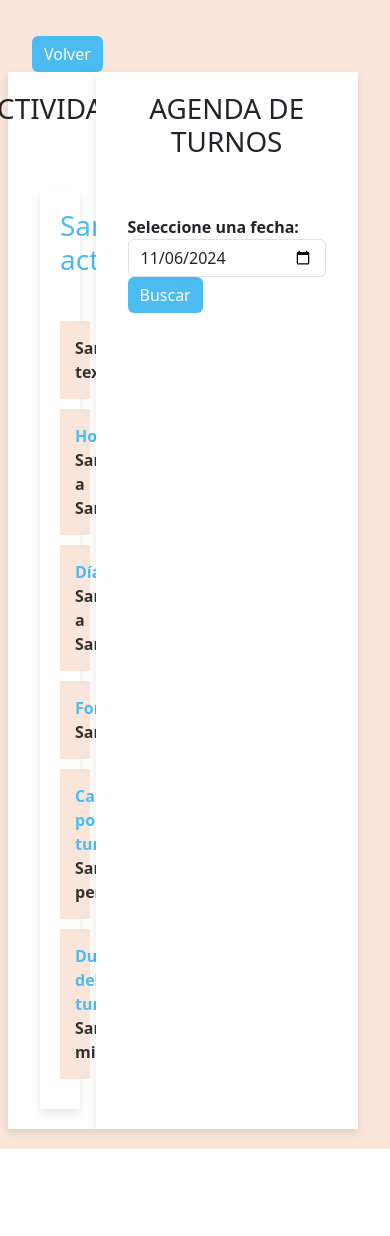
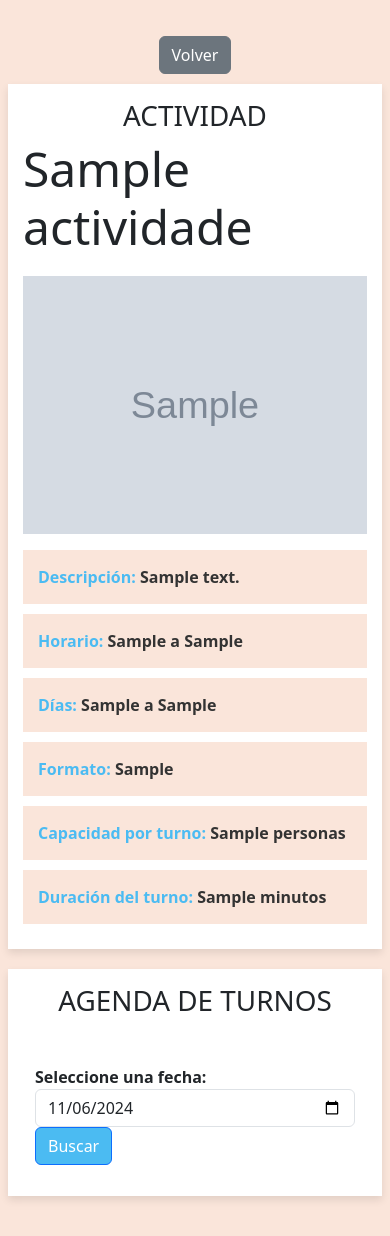
Before and after one commit to ariel-seijo/hotel-paradise, a PHP site: page /PAGINAS/turnos.php?id=1 in a window 390 px wide. Shown: the part 105-1341 px from the top of the page. Before the commit the page ends 1254 px from the top, so only its background shows below. Run offline with PHP 8.4, Linux system fonts and the light colour scheme; tables that the repository leaves empty or names only in its code hold one stand-in row (values such as "Sample post"); grey boxes marked "Sample" are stand-in pictures; data that the repository does not hold is empty.

Commit message:
fix, se agregó responsive en turnos.php, animaciones hover

```diff
--- a/PAGINAS/actividades.php
+++ b/PAGINAS/actividades.php
@@ -13,7 +13,7 @@
     <?php include 'navbar.php'; ?>
 
     <div class="container contenedor-principal">
-        <h1 class="display-1 text-center"><b>PANEL<b> DE ACTIVIDADES</h1>
+        <h1 class="display-1 text-center"><b>Panel<b> de Actividades</h1>
         <div class="contenedor-actividades d-flex flex-wrap">
             <?php include '../SCRIPT/generar_actividad.php'; ?>
         </div>
--- a/PAGINAS/administrador-actividades.php
+++ b/PAGINAS/administrador-actividades.php
@@ -48,9 +48,7 @@
                 color:black;
                 transition:.5s;
             }
-            .display-6{
 
-            }
 
 
     </style>
--- a/PAGINAS/turnos.php
+++ b/PAGINAS/turnos.php
@@ -28,87 +28,33 @@ if (isset($_GET['id'])) {
 }
 ?>
 
+
+
+
+
+
+
         <!DOCTYPE html>
-<html lang="en">
-
+<html lang="es">
 <head>
     <meta charset="UTF-8">
     <meta name="viewport" content="width=device-width, initial-scale=1.0">
-    <title>ADMINISTRACIÓN - Hotel Paradise</title>
-    <link href="https://cdn.jsdelivr.net/npm/bootstrap@5.3.3/dist/css/bootstrap.min.css" rel="stylesheet" integrity="sha384-QWTKZyjpPEjISv5WaRU9OFeRpok6YctnYmDr5pNlyT2bRjXh0JMhjY6hW+ALEwIH" crossorigin="anonymous">
-    <link rel="stylesheet" href="../ESTILOS/panel-administrador-estilo.css">
-</head>
+    <title>Página Responsive</title>
+    <link rel="stylesheet" href="https://cdn.jsdelivr.net/npm/bootstrap@5.3.3/dist/css/bootstrap.min.css">
+    <style>
+        .contenedor-principal {
+            background-color: #fae5da;
+            padding: 20px;
+        }
 
-<body>
-    <?php include 'navbar.php'; ?>
-    <div class="container contenedor-principal">
-        <div class="container mt-3">
-            <button onclick="window.history.back();" class="volver btn btn-secondary">Volver</button>
-        </div>
-        <div class="row">
-            <div class="col-3 h-100vh seccion-panel gap-2">
-                <h1 class="display-6 text-center">ACTIVIDAD</h1>
-                <style>
-
-                    .volver {
-
+        .seccion-panel, .seccion-elegida {
+            background-color: #ffffff;
+            padding: 20px;
+            box-shadow: 0px 4px 8px rgba(0, 0, 0, 0.1);
+            margin-bottom: 20px;
         }
 
 
-                    .btn {
-                        background-color: #4bbbf2;
-                        color: white;
-                        border: none;
-                        transition: background-color 0.3s ease;
-                    }
-
-
-                    .btn-custom:hover {
-                        background-color: #3aa3d4; /* Color más oscuro en hover */
-                    }
-
-
-                    /* Fondo y ajustes del contenedor principal */
-                    .contenedor-principal {
-                        background-color: #fae5da; /* Fondo neutro */
-                        padding: 20px;
-                    }
-
-                    /* Sección de la actividad */
-                    .seccion-panel {
-                        background-color: #ffffff; /* Fondo blanco para separar visualmente */
-                        padding: 20px;
-                        box-shadow: 0px 4px 8px rgba(0, 0, 0, 0.1);
-                        display: flex;
-                        flex-direction: column;
-                        align-items: center;
-                    }
-
-                    /* Tarjeta de detalles de la actividad */
-                    .actividad-detalle {
-                        max-width: 600px;
-
-                        background-color: #ffffff;
-                        padding: 20px;
-                        box-shadow: 0px 4px 8px rgba(0, 0, 0, 0.1);
-                    }
-
-                    /* Imagen de la actividad */
-                    .actividad-imagen {
-                        width: 100%;
-                        max-height: 300px;
-                        object-fit: cover;
-                    }
-
-                    /* Encabezado de la actividad */
-                    .actividad-detalle h1 {
-                        color: #4bbbf2;
-                        font-size: 1.75rem;
-                        text-align: center;
-                        margin-bottom: 20px;
-                    }
-
-                    /* Cuadro de información adicional */
         .info-cuadro {
                 background-color: #fae5da;
                 padding: 15px;
@@ -116,30 +62,84 @@ if (isset($_GET['id'])) {
                 color: #4bbbf2;
                 font-weight: bold;
                 justify-content: space-between;
+                transition:.4s;
+        }
+        .info-cuadro:hover{
+            background-color:#e7d3c9;
+            transition:.4s;
+            cursor: pointer;
         }
 
         .info-cuadro span {
              color: #333;
         }
 
-                    /* Estilo de la sección de turnos */
-                    .seccion-elegida {
-                        background-color: #ffffff;
-                        padding: 20px;
-                        box-shadow: 0px 4px 8px rgba(0, 0, 0, 0.1);
+
+        .actividad-imagen {
+            width: 100%;
+            max-height: 300px;
+            object-fit: cover;
         }
 
-                    .nav-link:hover, .info-cuadro:hover, .card-body:hover {
-                        color: inherit;
-                        background-color: inherit;
-                        text-decoration: none;
+        .volver{
+          margin-bottom:10px;
+          display:block;
+          text-align:right;
+        }
+        .actividad-nombre{
+            margin-bottom:20px;
+            display:flex;
+            justify-content:center;
+            font-size:3rem;
+        }
+        .btn-primary{
+                background-color:#4bbbf2;
+                transition:.5s;
+            }
+        .btn-primary:hover{
+                background-color: #3aa3d4;
+                color:black;
+                transition:.5s;
             }
 
+
+        @media (max-width: 768px) {
+            .seccion-panel, .seccion-elegida {
+                padding: 15px;
+            }
+            .volver{
+            display:flex;
+            justify-content:center;
+            margin-bottom:10px;
+        }
+        }
+
+
+        @media (max-width: 576px) {
+            .info-cuadro {
+                flex-direction: column; /* Cambia a columna en pantallas pequeñas */
+                text-align: left;
+            }
+
+            h1, h2 {
+                font-size: 1.5rem;
+            }
+        }
     </style>
+</head>
+<body>
 
-                <div class="container mt-5">
+    <?php include 'navbar.php'; ?>
+    <div class="container-fluid contenedor-principal">
+        <div class="row">
+            <div class="volver container mt-3">
+                <button onclick="window.history.back();" class="btn btn-secondary">Volver</button>
+            </div>
+            <div class="col-12 col-lg-3 seccion-panel">
+                <h1 class="display-6 text-center">ACTIVIDAD</h1>
+
                 <div class="actividad-detalle">
-                        <h1><?php echo htmlspecialchars($actividad['nombre']); ?></h1>
+                    <h1 class="actividad-nombre"><?php echo htmlspecialchars($actividad['nombre']); ?></h1>
 
                     <?php if ($actividad['imagen']): ?>
                         <img src="<?php echo htmlspecialchars($actividad['imagen']); ?>" alt="Imagen de la actividad" class="actividad-imagen mb-3">
@@ -148,7 +148,7 @@ if (isset($_GET['id'])) {
                     <?php endif; ?>
 
                     <div class="info-cuadro">
-                             <span><?php echo htmlspecialchars($actividad['descripcion']); ?></span>
+                        <strong>Descripción:</strong> <span><?php echo htmlspecialchars($actividad['descripcion']); ?></span>
                     </div>
 
                     <div class="info-cuadro">
@@ -172,9 +172,8 @@ if (isset($_GET['id'])) {
                     </div>
                 </div>
             </div>
-            </div>
 
-            <div class="col-9 seccion-elegida">
+            <div class="col-12 col-lg-9 seccion-elegida">
                 <h2 class="display-6 text-center">AGENDA DE TURNOS</h2>
                 <?php include '../SCRIPT/generar_turnos.php' ?>
             </div>
@@ -186,6 +185,4 @@ if (isset($_GET['id'])) {
     <script src="https://cdn.jsdelivr.net/npm/bootstrap@5.3.3/dist/js/bootstrap.bundle.min.js" integrity="sha384-YvpcrYf0tY3lHB60NNkmXc5s9fDVZLESaAA55NDzOxhy9GkcIdslK1eN7N6jIeHz" crossorigin="anonymous"></script>
     <script src="https://stackpath.bootstrapcdn.com/bootstrap/4.5.2/js/bootstrap.min.js"></script>
 </body>
-
-
 </html>
```
Also changed, not shown: PAGINAS/panel-administrador.php (+9 -1 lines), index.php (+5 -2 lines). Lines whose indentation alone changed are shown as unchanged.
